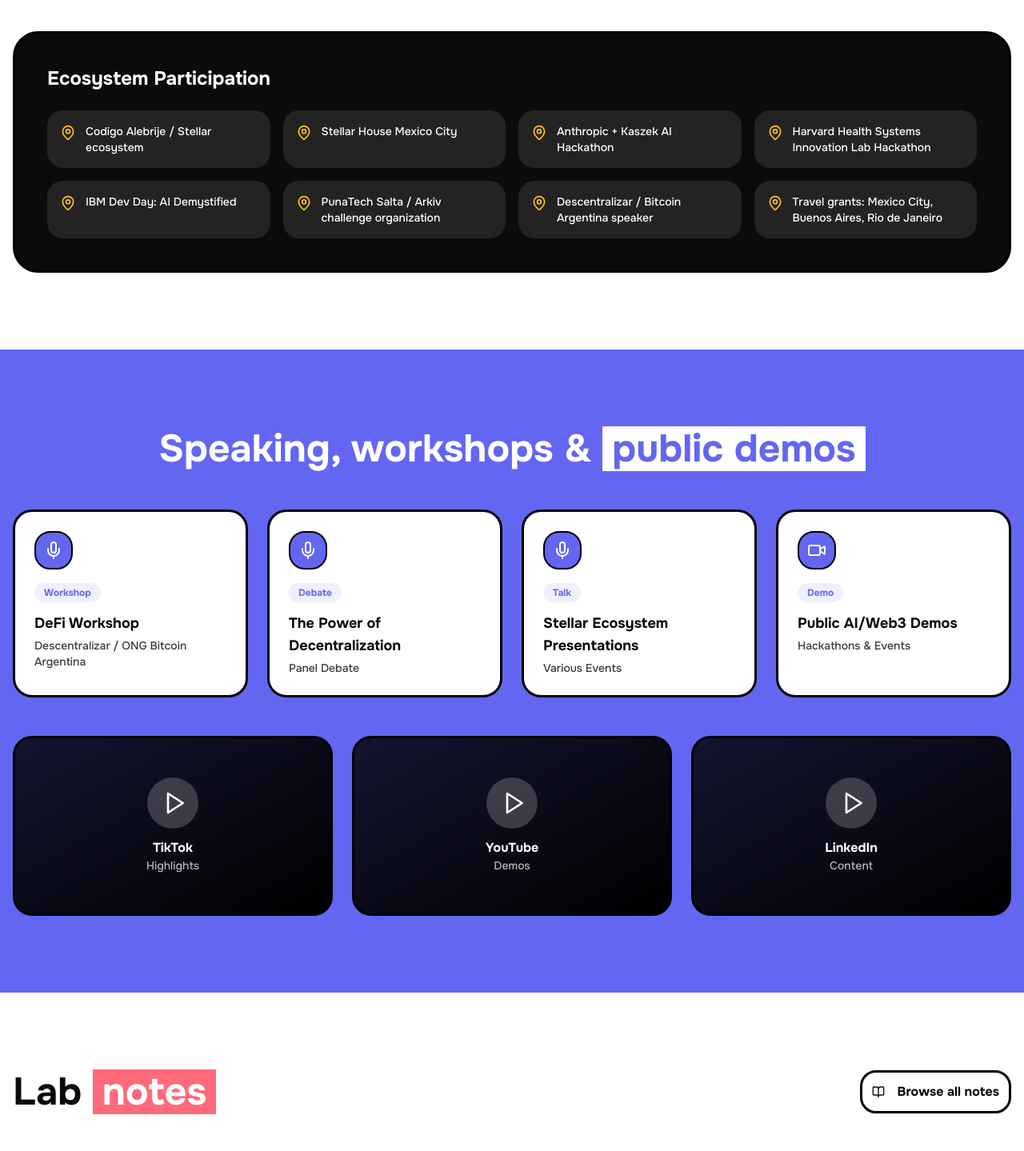
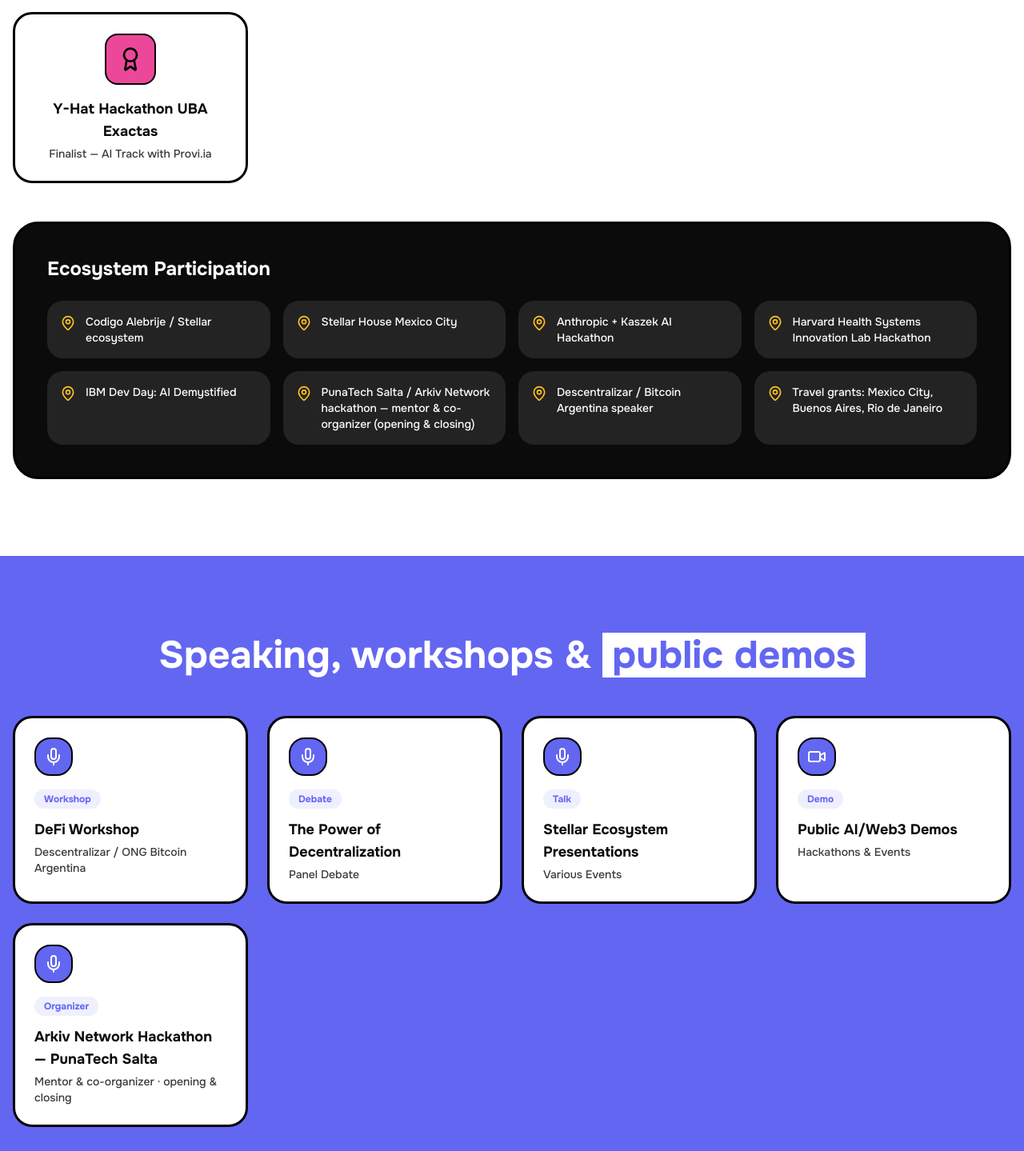
Before and after one commit to leocagli/portfolio-leocagli, a Next.js app: page / in a window 1280 px wide. Shown: the part 8640-10079 px from the top of the page at 80% size. Built offline with nearby package versions, Linux system fonts and the light colour scheme.

Commit message:
feat: add new award and update speaking section details
Added Y-Hat Hackathon UBA Exactas award; updated PunaTech Salta details

Co-authored-by: leocagli <71848659+leocagli@users.noreply.github.com>

```diff
--- a/components/awards-section.tsx
+++ b/components/awards-section.tsx
@@ -29,6 +29,12 @@ export function AwardsSection() {
       icon: Trophy,
       color: "bg-[#10B981]",
     },
+    {
+      title: "Y-Hat Hackathon UBA Exactas",
+      description: "Finalist — AI Track with Provi.ia",
+      icon: Award,
+      color: "bg-[#EC4899]",
+    },
   ]
 
   const ecosystem = [
@@ -37,7 +43,7 @@ export function AwardsSection() {
     "Anthropic + Kaszek AI Hackathon",
     "Harvard Health Systems Innovation Lab Hackathon",
     "IBM Dev Day: AI Demystified",
-    "PunaTech Salta / Arkiv challenge organization",
+    "PunaTech Salta / Arkiv Network hackathon — mentor & co-organizer (opening & closing)",
     "Descentralizar / Bitcoin Argentina speaker",
     "Travel grants: Mexico City, Buenos Aires, Rio de Janeiro",
   ]
--- a/components/speaking-section.tsx
+++ b/components/speaking-section.tsx
@@ -28,6 +28,12 @@ export function SpeakingSection() {
       venue: "Hackathons & Events",
       type: "Demo",
       icon: Video,
+    },
+    {
+      title: "Arkiv Network Hackathon — PunaTech Salta",
+      venue: "Mentor & co-organizer · opening & closing",
+      type: "Organizer",
+      icon: Mic,
     },
   ]
 
```
